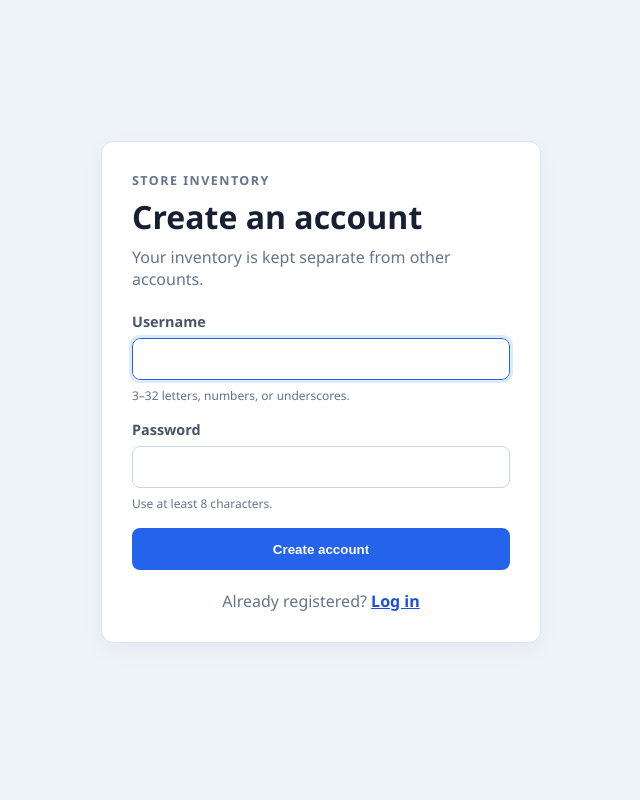
After one commit to xenturyy183-stack/Small-store-inventory, a Flask app: page /register in a window 1280 px wide. The commit adds this page. Shown: the whole page, without its empty margins (319-959 px from the left). Run offline with Flask 3, Linux system fonts and the light colour scheme.

Commit message:
app update

```diff
--- a/app.py
+++ b/app.py
@@ -1,39 +1,130 @@
 import json
 import math
 import os
+import re
+import secrets
+import sqlite3
 import threading
 import webbrowser
+from contextlib import closing
+from functools import wraps
 from pathlib import Path
 
-from flask import Flask, flash, redirect, render_template, request, url_for
+from flask import Flask, flash, g, redirect, render_template, request, session, url_for
+from werkzeug.security import check_password_hash, generate_password_hash
 
 
-INVENTORY_FILE = Path(__file__).with_name("inventory.json")
+PROJECT_DIR = Path(__file__).resolve().parent
+INVENTORY_FILE = PROJECT_DIR / "inventory.json"
+DATABASE_FILE = PROJECT_DIR / "inventory.sqlite3"
 
 app = Flask(__name__)
-app.config["SECRET_KEY"] = os.environ.get("SECRET_KEY", "local-development-key")
+app.config.update(
+    SECRET_KEY=os.environ.get("SECRET_KEY") or secrets.token_hex(32),
+    DATABASE=str(DATABASE_FILE),
+    SESSION_COOKIE_HTTPONLY=True,
+    SESSION_COOKIE_SAMESITE="Lax",
+    SESSION_COOKIE_SECURE=os.environ.get("SESSION_COOKIE_SECURE") == "1",
+)
 
 
-def load_items():
+def connect_db():
+    connection = sqlite3.connect(app.config["DATABASE"])
+    connection.row_factory = sqlite3.Row
+    connection.execute("PRAGMA foreign_keys = ON")
+    return connection
+
+
+def init_db():
+    with closing(connect_db()) as connection:
+        connection.executescript(
+            """
+            CREATE TABLE IF NOT EXISTS users (
+                id INTEGER PRIMARY KEY AUTOINCREMENT,
+                username TEXT NOT NULL COLLATE NOCASE UNIQUE,
+                password_hash TEXT NOT NULL
+            );
+            CREATE TABLE IF NOT EXISTS items (
+                id INTEGER PRIMARY KEY AUTOINCREMENT,
+                user_id INTEGER NOT NULL REFERENCES users(id) ON DELETE CASCADE,
+                name TEXT NOT NULL,
+                quantity INTEGER NOT NULL CHECK (quantity >= 0),
+                price REAL NOT NULL CHECK (price >= 0)
+            );
+            """
+        )
+        connection.commit()
+
+
+def csrf_token():
+    token = session.get("_csrf_token")
+    if token is None:
+        token = secrets.token_urlsafe(32)
+        session["_csrf_token"] = token
+    return token
+
+
+@app.context_processor
+def inject_csrf_token():
+    return {"csrf_token": csrf_token}
+
+
+@app.before_request
+def protect_post_requests():
+    if request.method == "POST":
+        submitted_token = request.form.get("csrf_token", "")
+        stored_token = session.get("_csrf_token", "")
+        if not stored_token or not secrets.compare_digest(submitted_token, stored_token):
+            return "Invalid or missing form token. Reload the page and try again.", 400
+
+    user_id = session.get("user_id")
+    g.user = None
+    if user_id is not None:
+        with closing(connect_db()) as connection:
+            g.user = connection.execute(
+                "SELECT id, username FROM users WHERE id = ?", (user_id,)
+            ).fetchone()
+        if g.user is None:
+            session.clear()
+
+
+def login_required(view):
+    @wraps(view)
+    def wrapped_view(**kwargs):
+        if g.user is None:
+            return redirect(url_for("login"))
+        return view(**kwargs)
+
+    return wrapped_view
+
+
+def import_legacy_inventory(connection, user_id):
     try:
         with INVENTORY_FILE.open("r", encoding="utf-8") as inventory_file:
             items = json.load(inventory_file)
     except FileNotFoundError:
-        return []
+        return
     except (OSError, json.JSONDecodeError) as error:
-        raise RuntimeError(f"Could not load inventory: {error}") from error
+        raise RuntimeError(f"Could not read the existing inventory: {error}") from error
 
     if not isinstance(items, list):
-        raise RuntimeError("The inventory file has an invalid format.")
-    return items
+        raise RuntimeError("The existing inventory file has an invalid format.")
 
-
-def save_items(items):
-    try:
-        with INVENTORY_FILE.open("w", encoding="utf-8") as inventory_file:
-            json.dump(items, inventory_file, indent=2)
-    except OSError as error:
-        raise RuntimeError(f"Could not save inventory: {error}") from error
+    for item in items:
+        if (
+            isinstance(item, dict)
+            and isinstance(item.get("name"), str)
+            and isinstance(item.get("quantity"), int)
+            and not isinstance(item.get("quantity"), bool)
+            and isinstance(item.get("price"), (int, float))
+            and math.isfinite(item["price"])
+            and item["quantity"] >= 0
+            and item["price"] >= 0
+        ):
+            connection.execute(
+                "INSERT INTO items (user_id, name, quantity, price) VALUES (?, ?, ?, ?)",
+                (user_id, item["name"], item["quantity"], item["price"]),
+            )
 
 
 def read_item_form():
@@ -62,79 +153,185 @@ def read_item_form():
     return name, quantity, price
 
 
+@app.get("/register")
+def register():
+    if g.user is not None:
+        return redirect(url_for("index"))
+    return render_template("register.html")
+
+
+@app.post("/register")
+def create_account():
+    username = request.form.get("username", "").strip().lower()
+    password = request.form.get("password", "")
+
+    if not re.fullmatch(r"[a-z0-9_]{3,32}", username):
+        flash("Username must be 3–32 characters: letters, numbers, or underscores.", "error")
+        return render_template("register.html"), 400
+    if len(password) < 8:
+        flash("Password must be at least 8 characters.", "error")
+        return render_template("register.html"), 400
+
+    try:
+        with closing(connect_db()) as connection:
+            connection.execute("BEGIN IMMEDIATE")
+            first_user = connection.execute("SELECT COUNT(*) FROM users").fetchone()[0] == 0
+            cursor = connection.execute(
+                "INSERT INTO users (username, password_hash) VALUES (?, ?)",
+                (username, generate_password_hash(password)),
+            )
+            if first_user:
+                import_legacy_inventory(connection, cursor.lastrowid)
+            connection.commit()
+    except sqlite3.IntegrityError:
+        flash("That username is already taken.", "error")
+        return render_template("register.html"), 400
+    except (OSError, RuntimeError, sqlite3.Error) as error:
+        app.logger.exception("Could not create account")
+        flash(f"Could not create account: {error}", "error")
+        return render_template("register.html"), 500
+
+    session.clear()
+    session["user_id"] = cursor.lastrowid
+    csrf_token()
+    flash("Account created. Welcome!", "success")
+    return redirect(url_for("index"))
+
+
+@app.get("/login")
+def login():
+    if g.user is not None:
+        return redirect(url_for("index"))
+    return render_template("login.html")
+
+
+@app.post("/login")
+def sign_in():
+    username = request.form.get("username", "").strip()
+    password = request.form.get("password", "")
+    with closing(connect_db()) as connection:
+        user = connection.execute(
+            "SELECT id, username, password_hash FROM users WHERE username = ?",
+            (username,),
+        ).fetchone()
+
+    if user is None or not check_password_hash(user["password_hash"], password):
+        flash("Invalid username or password.", "error")
+        return render_template("login.html"), 401
+
+    session.clear()
+    session["user_id"] = user["id"]
+    csrf_token()
+    return redirect(url_for("index"))
+
+
+@app.post("/logout")
+@login_required
+def logout():
+    session.clear()
+    flash("You have been logged out.", "success")
+    return redirect(url_for("login"))
+
+
 @app.get("/")
+@login_required
 def index():
-    try:
-        items = load_items()
-    except RuntimeError as error:
-        flash(str(error), "error")
-        items = []
-
-    search = request.args.get("search", "").strip().lower()
-    if search:
-        items = [item for item in items if search in item["name"].lower()]
+    search = request.args.get("search", "").strip()
+    with closing(connect_db()) as connection:
+        if search:
+            items = connection.execute(
+                """
+                SELECT id, name, quantity, price FROM items
+                WHERE user_id = ? AND name LIKE ? ESCAPE '\\'
+                ORDER BY id
+                """,
+                (g.user["id"], "%" + search.replace("\\", "\\\\").replace("%", "\\%").replace("_", "\\_") + "%"),
+            ).fetchall()
+        else:
+            items = connection.execute(
+                "SELECT id, name, quantity, price FROM items WHERE user_id = ? ORDER BY id",
+                (g.user["id"],),
+            ).fetchall()
 
     total_items = sum(item["quantity"] for item in items)
     total_value = sum(item["quantity"] * item["price"] for item in items)
     return render_template(
         "index.html",
         items=items,
-        search=request.args.get("search", "").strip(),
+        search=search,
         total_items=total_items,
         total_value=total_value,
+        username=g.user["username"],
     )
 
 
 @app.post("/add")
+@login_required
 def add_item():
     try:
         name, quantity, price = read_item_form()
-        items = load_items()
-        items.append({"name": name, "quantity": quantity, "price": price})
-        save_items(items)
+        with closing(connect_db()) as connection:
+            connection.execute(
+                "INSERT INTO items (user_id, name, quantity, price) VALUES (?, ?, ?, ?)",
+                (g.user["id"], name, quantity, price),
+            )
+            connection.commit()
         flash(f"Added {name}.", "success")
-    except (ValueError, RuntimeError) as error:
+    except ValueError as error:
         flash(str(error), "error")
+    except sqlite3.Error:
+        app.logger.exception("Could not add inventory item")
+        flash("Could not save the item. Please try again.", "error")
     return redirect(url_for("index"))
 
 
-@app.post("/update")
-def update_item():
+@app.post("/update/<int:item_id>")
+@login_required
+def update_item(item_id):
     try:
         name, quantity, price = read_item_form()
-        items = load_items()
-        for item in items:
-            if item["name"] == name:
-                item["quantity"] = quantity
-                item["price"] = price
-                save_items(items)
-                flash(f"Updated {name}.", "success")
-                return redirect(url_for("index"))
-        flash(f"No item named {name}.", "error")
-    except (ValueError, RuntimeError) as error:
+        with closing(connect_db()) as connection:
+            result = connection.execute(
+                """
+                UPDATE items SET name = ?, quantity = ?, price = ?
+                WHERE id = ? AND user_id = ?
+                """,
+                (name, quantity, price, item_id, g.user["id"]),
+            )
+            connection.commit()
+        if result.rowcount:
+            flash(f"Updated {name}.", "success")
+        else:
+            flash("Item not found in your inventory.", "error")
+    except ValueError as error:
         flash(str(error), "error")
+    except sqlite3.Error:
+        app.logger.exception("Could not update inventory item")
+        flash("Could not update the item. Please try again.", "error")
     return redirect(url_for("index"))
 
 
-@app.post("/delete")
-def delete_item():
-    name = request.form.get("name", "").strip()
-    if not name:
-        flash("Enter an item name.", "error")
-        return redirect(url_for("index"))
+@app.post("/delete/<int:item_id>")
+@login_required
+def delete_item(item_id):
+    try:
+        with closing(connect_db()) as connection:
+            result = connection.execute(
+                "DELETE FROM items WHERE id = ? AND user_id = ?",
+                (item_id, g.user["id"]),
+            )
+            connection.commit()
+        if result.rowcount:
+            flash("Item deleted.", "success")
+        else:
+            flash("Item not found in your inventory.", "error")
+    except sqlite3.Error:
+        app.logger.exception("Could not delete inventory item")
+        flash("Could not delete the item. Please try again.", "error")
+    return redirect(url_for("index"))
 
-    try:
-        items = load_items()
-        for index, item in enumerate(items):
-            if item["name"] == name:
-                del items[index]
-                save_items(items)
-                flash(f"Deleted {name}.", "success")
-                return redirect(url_for("index"))
-        flash(f"No item named {name}.", "error")
-    except RuntimeError as error:
-        flash(str(error), "error")
-    return redirect(url_for("index"))
+
+init_db()
 
 
 if __name__ == "__main__":
--- a/static/styles.css
+++ b/static/styles.css
@@ -26,6 +26,17 @@ header {
     justify-content: space-between;
     gap: 24px;
     margin-bottom: 20px;
+}
+
+.account-name {
+    margin: 8px 0 0;
+    color: #64748b;
+}
+
+.header-actions {
+    display: flex;
+    align-items: center;
+    gap: 10px;
 }
 
 .eyebrow {
@@ -232,8 +243,64 @@ td:nth-child(2), td:nth-child(3), td:nth-child(4) {
     text-align: center;
 }
 
+.auth-container {
+    display: grid;
+    min-height: 100vh;
+    place-items: center;
+    padding: 24px;
+}
+
+.auth-card {
+    width: min(440px, 100%);
+    padding: 30px;
+}
+
+.auth-card h1 {
+    margin-top: 6px;
+    font-size: 2rem;
+}
+
+.auth-description {
+    margin: 8px 0 22px;
+    color: #64748b;
+}
+
+.auth-form {
+    display: grid;
+    gap: 16px;
+}
+
+.auth-form label {
+    display: grid;
+    gap: 7px;
+    color: #475569;
+    font-size: 0.9rem;
+    font-weight: 700;
+}
+
+.auth-form small {
+    color: #64748b;
+    font-weight: 400;
+}
+
+.auth-switch {
+    margin: 20px 0 0;
+    color: #64748b;
+    text-align: center;
+}
+
+.auth-switch a {
+    color: #1d4ed8;
+    font-weight: 700;
+}
+
 @media (max-width: 760px) {
     header {
+        align-items: stretch;
+        flex-direction: column;
+    }
+
+    .header-actions {
         align-items: stretch;
         flex-direction: column;
     }
--- /dev/null
+++ b/templates/register.html
@@ -0,0 +1,44 @@
+<!doctype html>
+<html lang="en">
+<head>
+    <meta charset="utf-8">
+    <meta name="viewport" content="width=device-width, initial-scale=1">
+    <title>Create account · Small Store Inventory</title>
+    <link rel="stylesheet" href="{{ url_for('static', filename='styles.css') }}">
+</head>
+<body>
+    <main class="auth-container">
+        <section class="card auth-card">
+            <p class="eyebrow">Store inventory</p>
+            <h1>Create an account</h1>
+            <p class="auth-description">Your inventory is kept separate from other accounts.</p>
+
+            {% with messages = get_flashed_messages(with_categories=true) %}
+                {% if messages %}
+                    {% for category, message in messages %}
+                        <div class="flash {{ category }}">{{ message }}</div>
+                    {% endfor %}
+                {% endif %}
+            {% endwith %}
+
+            <form action="{{ url_for('create_account') }}" method="post" class="auth-form">
+                <input type="hidden" name="csrf_token" value="{{ csrf_token() }}">
+                <label>
+                    Username
+                    <input name="username" type="text" required minlength="3" maxlength="32"
+                           pattern="[A-Za-z0-9_]+" autocomplete="username" autofocus>
+                    <small>3–32 letters, numbers, or underscores.</small>
+                </label>
+                <label>
+                    Password
+                    <input name="password" type="password" required minlength="8"
+                           autocomplete="new-password">
+                    <small>Use at least 8 characters.</small>
+                </label>
+                <button type="submit">Create account</button>
+            </form>
+            <p class="auth-switch">Already registered? <a href="{{ url_for('login') }}">Log in</a></p>
+        </section>
+    </main>
+</body>
+</html>
```
Also changed, not shown: templates/index.html (+26 -9 lines), templates/login.html (added, +40 -0 lines), 1 other file.
